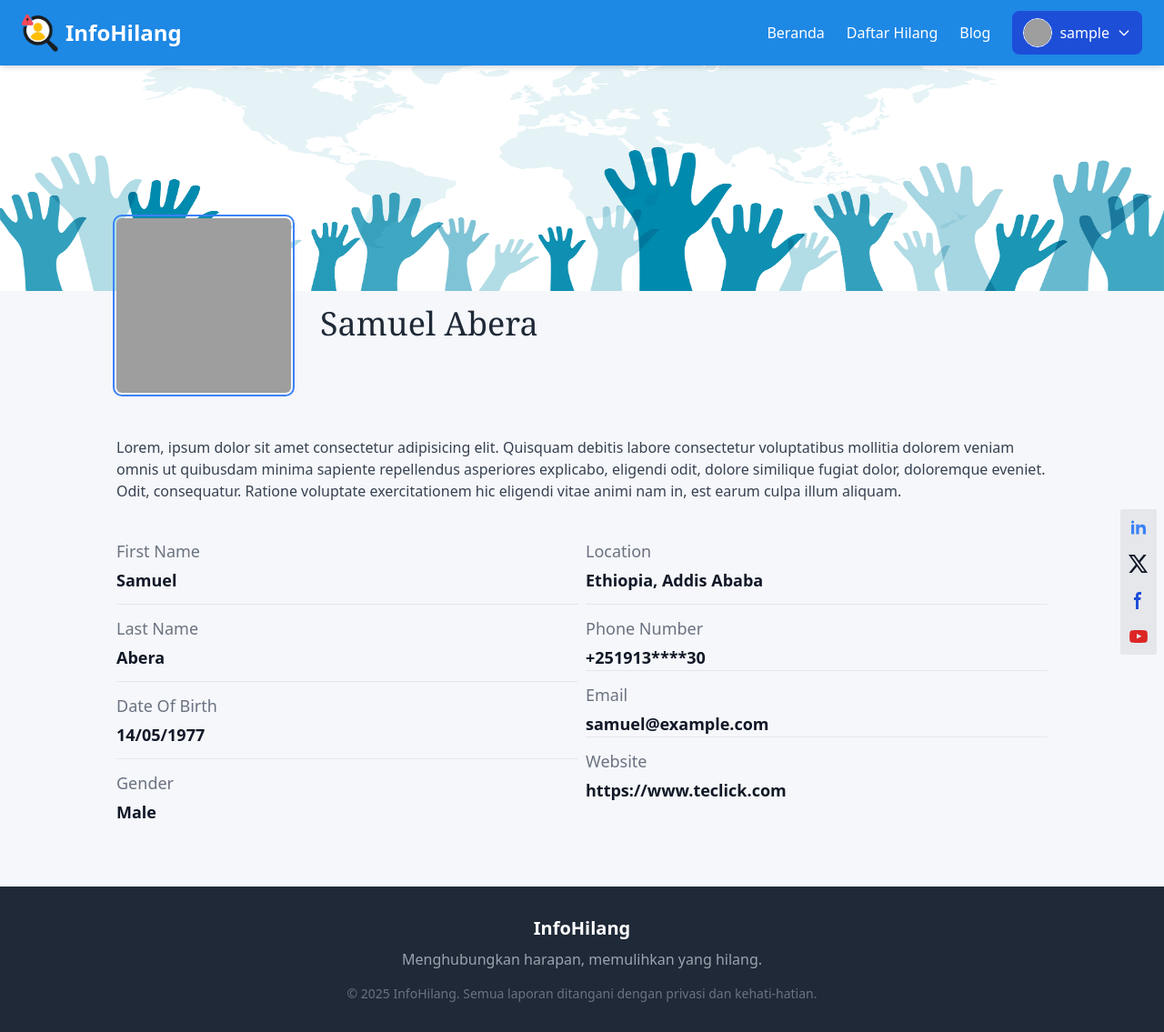
After one commit to M-Haykal/infoHilang, a Laravel app: page /user/profile in a window 1280 px wide. The commit adds this page. Shown: the whole page at 91% size. Run offline with Laravel 10, Linux system fonts and the light colour scheme; the visitor is signed in with stand-in values (Sample User, id 1); style sheets or scripts are compiled from the project's sources; some libraries are stand-ins or nearby versions; grey boxes are pictures that could not be loaded.

```diff
--- /dev/null
+++ b/app/Livewire/Profile.php
@@ -0,0 +1,13 @@
+<?php
+
+namespace App\Livewire;
+
+use Livewire\Component;
+
+class Profile extends Component
+{
+    public function render()
+    {
+        return view('livewire.profile')->layout('layouts.index')->title('Profile | InfoHilang');
+    }
+}
--- a/app/Models/User.php
+++ b/app/Models/User.php
@@ -18,9 +18,19 @@ class User extends Authenticatable
      * @var array<int, string>
      */
     protected $fillable = [
-        'name',
+        'firstname',
+        'lastname',
+        'username',
         'email',
         'password',
+        'avatar',
+        'role',
+        'provinsi',
+        'kota',
+        'kecamatan',
+        'kelurahan',
+        'alamat',
+        'no_hp',
     ];
 
     /**
--- a/resources/views/auth/email-forgot.blade.php
+++ b/resources/views/auth/email-forgot.blade.php
@@ -1,10 +1,10 @@
 <!DOCTYPE html>
-<html lang="en">
+<html lang="id">
 <head>
     <meta charset="UTF-8">
     <meta name="viewport" content="width=device-width, initial-scale=1.0">
     <meta http-equiv="X-UA-Compatible" content="ie=edge">
-    <title>Form Email Lupa Kata Sandi | InfoHilang</title>
+    <title>Email Lupa Kata Sandi | InfoHilang</title>
 </head>
 <body>
 
--- a/resources/views/auth/form-forgot.blade.php
+++ b/resources/views/auth/form-forgot.blade.php
@@ -1,10 +1,10 @@
 <!DOCTYPE html>
-<html lang="en">
+<html lang="id">
 <head>
     <meta charset="UTF-8">
     <meta name="viewport" content="width=device-width, initial-scale=1.0">
     <meta http-equiv="X-UA-Compatible" content="ie=edge">
-    <title>Form Lupa Kata Sandi | InfoHilang</title>
+    <title>Lupa Kata Sandi | InfoHilang</title>
 </head>
 <body>
 
--- a/resources/views/auth/login.blade.php
+++ b/resources/views/auth/login.blade.php
@@ -5,7 +5,7 @@
     <meta charset="UTF-8">
     <meta name="viewport" content="width=device-width, initial-scale=1.0">
     <meta http-equiv="X-UA-Compatible" content="IE=edge">
-    <title>Login | InfoHilang</title>
+    <title>Masuk | InfoHilang</title>
     @vite(['resources/css/app.css', 'resources/js/app.js'])
     <link href="https://unpkg.com/aos@2.3.1/dist/aos.css" rel="stylesheet">
     <style>
@@ -50,7 +50,7 @@
         </div>
 
         <!-- Login Form -->
-        <form action="" method="POST" class="space-y-5">
+        <form action="{{ route('login') }}" method="POST" class="space-y-5">
             @csrf
             <div>
                 <label for="email" class="block text-sm font-medium text-gray-700 mb-1">Email</label>
--- a/resources/views/layouts/index.blade.php
+++ b/resources/views/layouts/index.blade.php
@@ -1,5 +1,5 @@
 <!DOCTYPE html>
-<html lang="en">
+<html lang="id">
 
 <head>
     <meta charset="UTF-8">
@@ -20,12 +20,12 @@
     <nav class="bg-primary text-white shadow-md fixed w-full z-50">
         <div class="container mx-auto px-6 py-3 flex justify-between items-center">
             <a href="{{ route('start') }}" class="text-2xl font-bold flex items-center">
-                🔍 <span class="ml-2">InfoHilang</span>
+                <img src="{{ asset('img/logo-infoHilang.png') }}" alt="Logo InfoHilang" srcset=""
+                    class="object-fill w-10"> <span class="ml-2">InfoHilang</span>
             </a>
 
             <div class="hidden md:flex items-center space-x-6">
                 <a href="{{ route('start') }}" class="hover:text-highlight transition">Beranda</a>
-                <a href="#!" class="hover:text-highlight transition">Tentang Kami</a>
                 <a href="#!" class="hover:text-highlight transition">Daftar Hilang</a>
                 <a href="#!" class="hover:text-highlight transition">Blog</a>
 
@@ -44,10 +44,14 @@
                         <div
                             class="absolute right-0 mt-2 w-48 bg-white text-gray-700 rounded-lg shadow-lg opacity-0 group-hover:opacity-100 invisible group-hover:visible transition-all duration-150">
                             <div class="px-4 py-3 border-b">
-                                <div class="font-semibold">{{ Auth::user()->firstname ?? Auth::user()->username }}</div>
-                                <div class="text-sm text-gray-500">{{ Auth::user()->email }}</div>
+                                <div class="font-semibold">{{ Auth::user()->username }}</div>
+                                <div class="text-sm text-gray-500"
+                                    style="overflow: hidden; text-overflow: ellipsis; white-space: nowrap;"
+                                    title="{{ Auth::user()->email }}">
+                                    {{ Str::limit(Auth::user()->email, 20) }}
+                                </div>
                             </div>
-                            <a href="#" class="block px-4 py-2 hover:bg-accent">Profil</a>
+                            <a href="{{ route('profile') }}" class="block px-4 py-2 hover:bg-accent">Profile</a>
                             <a href="#" class="block px-4 py-2 hover:bg-accent">Pengaturan</a>
                             <form action="{{ route('logout') }}" method="POST">
                                 @csrf
@@ -62,11 +66,11 @@
                     <div class="space-x-3">
                         <a href="{{ route('showLogin') }}"
                             class="bg-highlight text-primary px-4 py-2 rounded-lg font-semibold hover:bg-yellow-400 transition">
-                            Login
+                            Masuk
                         </a>
                         <a href="{{ route('showRegister') }}"
                             class="border border-white px-4 py-2 rounded-lg font-semibold hover:bg-white hover:text-primary transition">
-                            Register
+                            Daftar
                         </a>
                     </div>
                 @endauth
@@ -83,7 +87,7 @@
     <!-- Footer -->
     <footer class="bg-gray-800 text-white py-8">
         <div class="container mx-auto px-4 text-center">
-            <div class="text-xl font-bold mb-2">🔍 InfoHilang</div>
+            <div class="text-xl font-bold mb-2"> InfoHilang</div>
             <p class="text-gray-400 mb-4">Menghubungkan harapan, memulihkan yang hilang.</p>
             <p class="text-sm text-gray-500">&copy; {{ date('Y') }} InfoHilang. Semua laporan ditangani dengan
                 privasi dan kehati-hatian.</p>
--- /dev/null
+++ b/resources/views/livewire/profile.blade.php
@@ -0,0 +1,135 @@
+<div>
+    <section class="w-full overflow-hidden">
+        <div class="flex flex-col">
+            <!-- Cover Image -->
+            <img src="{{ asset('img/home-bg.jpg') }}"
+                alt="User Cover" class="w-full xl:h-[20rem] lg:h-[18rem] md:h-[16rem] sm:h-[14rem] h-[11rem]" />
+
+            <!-- Profile Image -->
+            <div class="sm:w-[80%] w-[90%] mx-auto flex">
+                <img src="{{ Auth::user()->avatar ?? 'https://ui-avatars.com/api/?name=' . urlencode(Auth::user()->username) . '&background=1E88E5&color=fff' }}"
+                    alt="{{ Auth::user()->username }}"
+                    class="rounded-md lg:w-[12rem] lg:h-[12rem] md:w-[10rem] md:h-[10rem] sm:w-[8rem] sm:h-[8rem] w-[7rem] h-[7rem] outline outline-2 outline-offset-2 outline-blue-500 relative lg:bottom-[5rem] sm:bottom-[4rem] bottom-[3rem]" />
+
+                <!-- FullName -->
+                <h1
+                    class="w-full text-left my-4 sm:mx-4 pl-4 text-gray-800 dark:text-highlight lg:text-4xl md:text-3xl sm:text-3xl text-xl font-serif">
+                    Samuel Abera</h1>
+
+            </div>
+
+            <div
+                class="xl:w-[80%] lg:w-[90%] md:w-[90%] sm:w-[92%] w-[90%] mx-auto flex flex-col gap-4 items-center relative lg:-top-8 md:-top-6 -top-4">
+                <!-- Description -->
+                <p class="w-fit text-gray-700 dark:text-gray-400 text-md">Lorem, ipsum dolor sit amet
+                    consectetur adipisicing elit. Quisquam debitis labore consectetur voluptatibus mollitia dolorem
+                    veniam omnis ut quibusdam minima sapiente repellendus asperiores explicabo, eligendi odit, dolore
+                    similique fugiat dolor, doloremque eveniet. Odit, consequatur. Ratione voluptate exercitationem hic
+                    eligendi vitae animi nam in, est earum culpa illum aliquam.</p>
+
+
+                <!-- Detail -->
+                <div class="w-full my-auto py-6 flex flex-col justify-center gap-2">
+                    <div class="w-full flex sm:flex-row flex-col gap-2 justify-center">
+                        <div class="w-full">
+                            <dl class="text-gray-900 divide-y divide-gray-200 dark:text-white dark:divide-gray-700">
+                                <div class="flex flex-col pb-3">
+                                    <dt class="mb-1 text-gray-500 md:text-lg dark:text-gray-400">First Name</dt>
+                                    <dd class="text-lg font-semibold">Samuel</dd>
+                                </div>
+                                <div class="flex flex-col py-3">
+                                    <dt class="mb-1 text-gray-500 md:text-lg dark:text-gray-400">Last Name</dt>
+                                    <dd class="text-lg font-semibold">Abera</dd>
+                                </div>
+                                <div class="flex flex-col py-3">
+                                    <dt class="mb-1 text-gray-500 md:text-lg dark:text-gray-400">Date Of Birth</dt>
+                                    <dd class="text-lg font-semibold">14/05/1977</dd>
+                                </div>
+                                <div class="flex flex-col py-3">
+                                    <dt class="mb-1 text-gray-500 md:text-lg dark:text-gray-400">Gender</dt>
+                                    <dd class="text-lg font-semibold">Male</dd>
+                                </div>
+                            </dl>
+                        </div>
+                        <div class="w-full">
+                            <dl class="text-gray-900 divide-y divide-gray-200 dark:text-white dark:divide-gray-700">
+                                <div class="flex flex-col pb-3">
+                                    <dt class="mb-1 text-gray-500 md:text-lg dark:text-gray-400">Location</dt>
+                                    <dd class="text-lg font-semibold">Ethiopia, Addis Ababa</dd>
+                                </div>
+
+                                <div class="flex flex-col pt-3">
+                                    <dt class="mb-1 text-gray-500 md:text-lg dark:text-gray-400">Phone Number</dt>
+                                    <dd class="text-lg font-semibold">+251913****30</dd>
+                                </div>
+                                <div class="flex flex-col pt-3">
+                                    <dt class="mb-1 text-gray-500 md:text-lg dark:text-gray-400">Email</dt>
+                                    <dd class="text-lg font-semibold">samuel@example.com</dd>
+                                </div>
+
+                                <div class="flex flex-col pt-3">
+                                    <dt class="mb-1 text-gray-500 md:text-lg dark:text-gray-400">Website</dt>
+                                    <dd class="text-lg font-semibold hover:text-blue-500"><a
+                                            href="https://techakim.com">https://www.teclick.com</a></dd>
+                                </div>
+                            </dl>
+                        </div>
+                    </div>
+
+                </div>
+
+                <!-- Social Links -->
+                <div
+                    class="fixed right-2 bottom-20 flex flex-col rounded-sm bg-gray-200 text-gray-500 dark:bg-gray-200/80 dark:text-gray-700 hover:text-gray-600 hover:dark:text-gray-400">
+                    <a href="https://www.linkedin.com/in/samuel-abera-6593a2209/">
+                        <div class="p-2 hover:text-primary hover:dark:text-primary">
+                            <svg class="lg:w-6 lg:h-6 w-4 h-4 text-blue-500" aria-hidden="true"
+                                xmlns="http://www.w3.org/2000/svg" width="24" height="24" fill="currentColor"
+                                viewBox="0 0 24 24">
+                                <path fill-rule="evenodd"
+                                    d="M12.51 8.796v1.697a3.738 3.738 0 0 1 3.288-1.684c3.455 0 4.202 2.16 4.202 4.97V19.5h-3.2v-5.072c0-1.21-.244-2.766-2.128-2.766-1.827 0-2.139 1.317-2.139 2.676V19.5h-3.19V8.796h3.168ZM7.2 6.106a1.61 1.61 0 0 1-.988 1.483 1.595 1.595 0 0 1-1.743-.348A1.607 1.607 0 0 1 5.6 4.5a1.601 1.601 0 0 1 1.6 1.606Z"
+                                    clip-rule="evenodd" />
+                                <path d="M7.2 8.809H4V19.5h3.2V8.809Z" />
+                            </svg>
+
+                        </div>
+                    </a>
+                    <a href="https://twitter.com/Samuel7Abera7">
+                        <div class="p-2 hover:text-primary hover:dark:text-primary">
+                            <svg class="lg:w-6 lg:h-6 w-4 h-4 text-gray-900" aria-hidden="true"
+                                xmlns="http://www.w3.org/2000/svg" width="24" height="24" fill="currentColor"
+                                viewBox="0 0 24 24">
+                                <path
+                                    d="M13.795 10.533 20.68 2h-3.073l-5.255 6.517L7.69 2H1l7.806 10.91L1.47 22h3.074l5.705-7.07L15.31 22H22l-8.205-11.467Zm-2.38 2.95L9.97 11.464 4.36 3.627h2.31l4.528 6.317 1.443 2.02 6.018 8.409h-2.31l-4.934-6.89Z" />
+                            </svg>
+
+                        </div>
+                    </a>
+                    <a href="">
+                        <div class="p-2 hover:text-blue-500 hover:dark:text-blue-500">
+                            <svg class="lg:w-6 lg:h-6 w-4 h-4 text-blue-700" aria-hidden="true"
+                                xmlns="http://www.w3.org/2000/svg" width="24" height="24" fill="currentColor"
+                                viewBox="0 0 24 24">
+                                <path fill-rule="evenodd"
+                                    d="M13.135 6H15V3h-1.865a4.147 4.147 0 0 0-4.142 4.142V9H7v3h2v9.938h3V12h2.021l.592-3H12V6.591A.6.6 0 0 1 12.592 6h.543Z"
+                                    clip-rule="evenodd" />
+                            </svg>
+                        </div>
+                    </a>
+                    <a href="https://www.youtube.com/@silentcoder7">
+                        <div class="p-2 hover:text-primary hover:dark:text-primary">
+                            <svg class="lg:w-6 lg:h-6 w-4 h-4 text-red-600" aria-hidden="true"
+                                xmlns="http://www.w3.org/2000/svg" width="24" height="24" fill="currentColor"
+                                viewBox="0 0 24 24">
+                                <path fill-rule="evenodd"
+                                    d="M21.7 8.037a4.26 4.26 0 0 0-.789-1.964 2.84 2.84 0 0 0-1.984-.839c-2.767-.2-6.926-.2-6.926-.2s-4.157 0-6.928.2a2.836 2.836 0 0 0-1.983.839 4.225 4.225 0 0 0-.79 1.965 30.146 30.146 0 0 0-.2 3.206v1.5a30.12 30.12 0 0 0 .2 3.206c.094.712.364 1.39.784 1.972.604.536 1.38.837 2.187.848 1.583.151 6.731.2 6.731.2s4.161 0 6.928-.2a2.844 2.844 0 0 0 1.985-.84 4.27 4.27 0 0 0 .787-1.965 30.12 30.12 0 0 0 .2-3.206v-1.516a30.672 30.672 0 0 0-.202-3.206Zm-11.692 6.554v-5.62l5.4 2.819-5.4 2.801Z"
+                                    clip-rule="evenodd" />
+                            </svg>
+                        </div>
+                    </a>
+                </div>
+
+            </div>
+        </div>
+    </section>
+</div>
--- a/routes/web.php
+++ b/routes/web.php
@@ -1,5 +1,6 @@
 <?php
 
+use App\Livewire\Profile;
 use App\Livewire\Start;
 use Illuminate\Support\Facades\Route;
 use App\Http\Controllers\WilayahController;
@@ -20,14 +21,15 @@ use App\Http\Controllers\Auth\AuthController;
 
 Route::get('/', Start::class)->name('start');
 
-Route::get('/login', [AuthController::class, 'showLogin'])->name('showLogin');
-Route::post('/login', [AuthController::class, 'login']);
+Route::get('/masuk', [AuthController::class, 'showLogin'])->name('showLogin');
+Route::post('/masuk', [AuthController::class, 'login'])->name('login');
 
-Route::get('/register', [AuthController::class, 'showRegister'])->name('showRegister');
-Route::post('/register', [AuthController::class, 'register']);
+Route::get('/daftar', [AuthController::class, 'showRegister'])->name('showRegister');
+Route::post('/daftar', [AuthController::class, 'register'])->name('register');
 
 Route::prefix('user')->group(function () {
     Route::get('/home', [AuthController::class, 'showHome'])->name('home');
+    Route::get('/profile', action: Profile::class)->name('profile');
     Route::post('/logout', [AuthController::class, 'logout'])->name('logout');
 });
 
```
Also changed, not shown: app/Http/Controllers/Auth/AuthController.php (+5 -3 lines), resources/views/auth/register.blade.php (+15 -5 lines), resources/views/livewire/start.blade.php (+54 -16 lines), public/img/animal.png (added), public/img/home-bg.jpg (added), public/img/item.png (added), public/img/logo-infoHilang.png (added), public/img/people.png (added), resources/views/start/start.blade.php (deleted).
